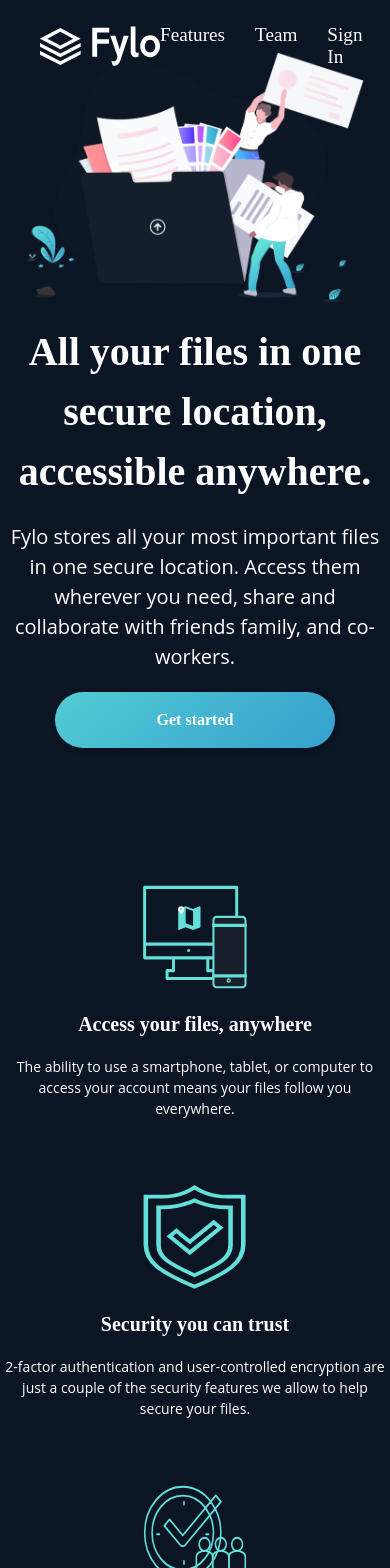
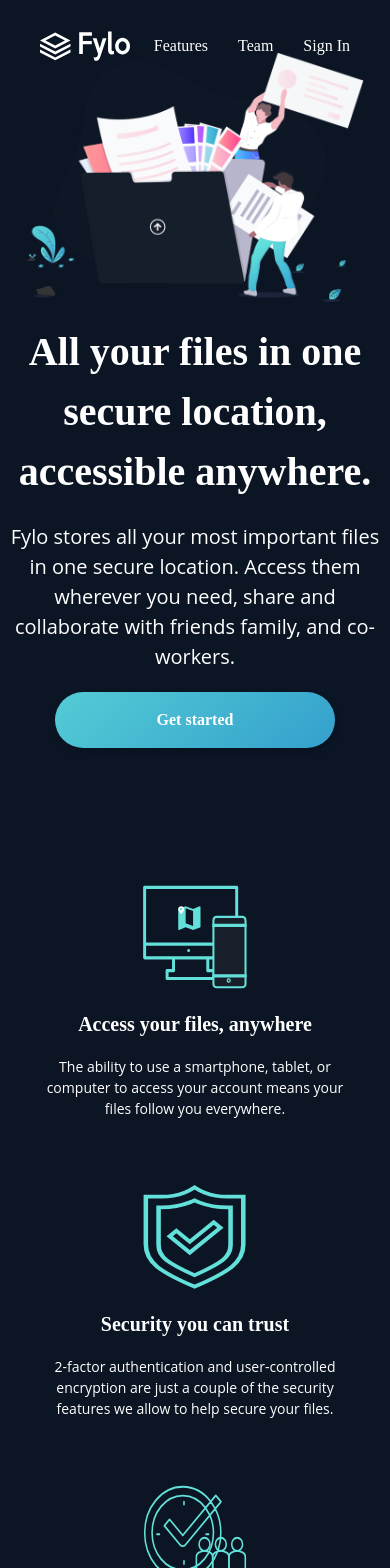
Before and after one commit to Fabio-Matiusso/dark-page, a React (Create React App) app: page / in a window 390 px wide. Shown: the top 1568 px of the page. Built offline with nearby package versions, Linux system fonts and the light colour scheme.

Commit message:
Aplicando responsividade nos componentes

```diff
--- a/src/components/benefits/Benefits.js
+++ b/src/components/benefits/Benefits.js
@@ -18,6 +18,10 @@ const ContainerInfo = styled.div`
     justify-content: center;
     align-items: center;
     gap: 20px;
+
+    @media(max-width: 800px){
+        margin: 0 auto;
+    }
 `
 
 const Image = styled.img`
@@ -42,10 +46,9 @@ const Description = styled.p`
     font-size: 14px;
     line-height: 21px;
     text-align: center;
+    max-width: 80%;
+    margin: 0 auto;
 `
-
-
-
 
 export default function Benefits(){
     return(
--- a/src/components/header/Header.js
+++ b/src/components/header/Header.js
@@ -14,11 +14,20 @@ const HeaderStyled = styled.header`
     align-items: center;
     padding-right: 40px;
     padding-left: 40px;
+
+    @media(max-width: 800px){
+        max-width: 100%;
+    }
 `
 
 const LogoHeader = styled.img`
     width: 120px;
     height: 40px;
+
+    @media(max-width: 800px){
+        max-width: 90px;
+        height: 30px;
+    }
 `
 
 const ContainerNav = styled.div`
--- a/src/components/header/Nav.js
+++ b/src/components/header/Nav.js
@@ -10,6 +10,10 @@ const Navigation = styled.nav`
 
 const Link = styled.li`
     font-size: 1.2rem;
+
+    @media (max-width: 780px) {
+        font-size: 1rem;
+    }
 `
 
 export default function Nav(){
```
Also changed, not shown: src/components/benefits/styledcomponents.js (added).
